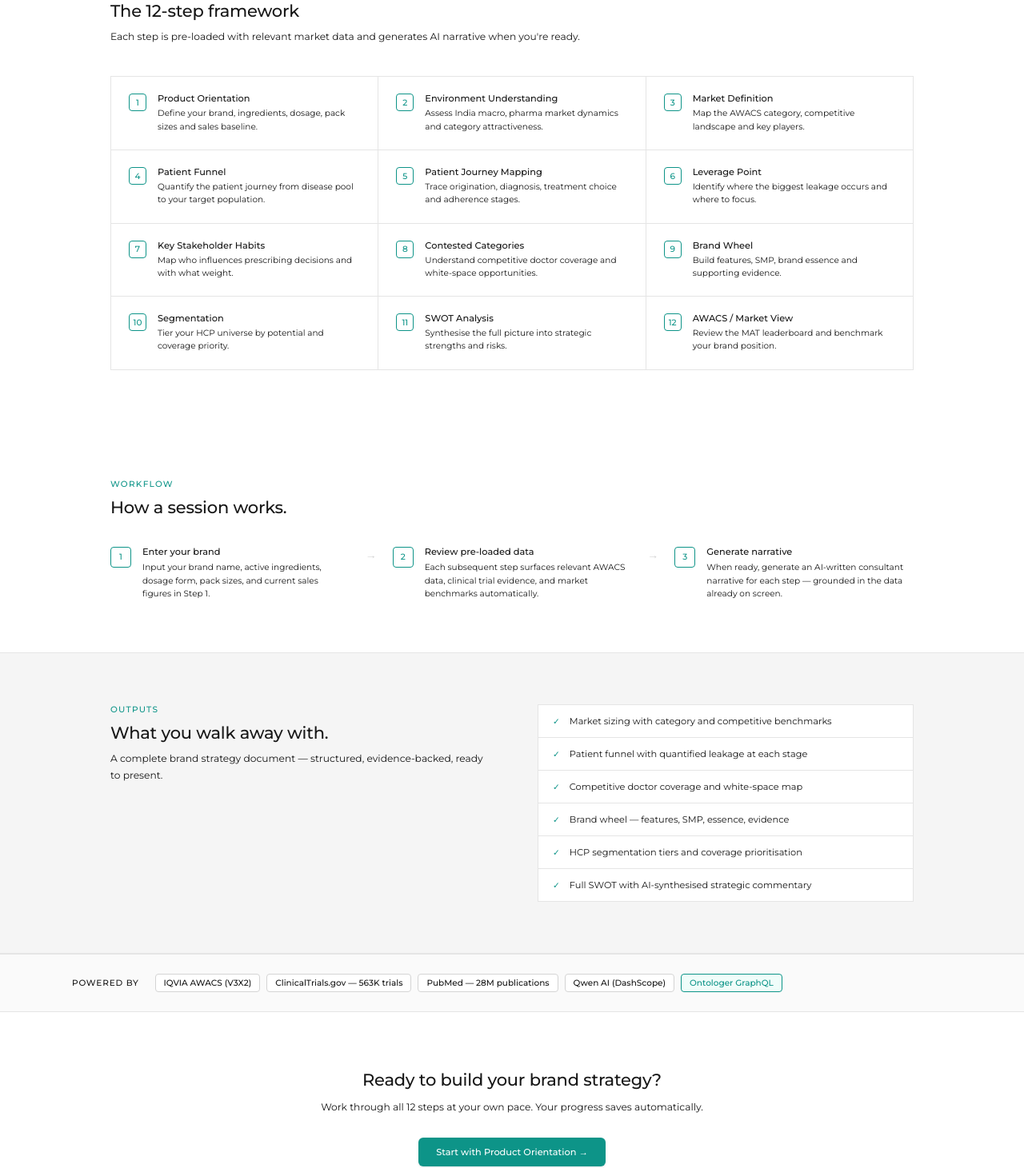
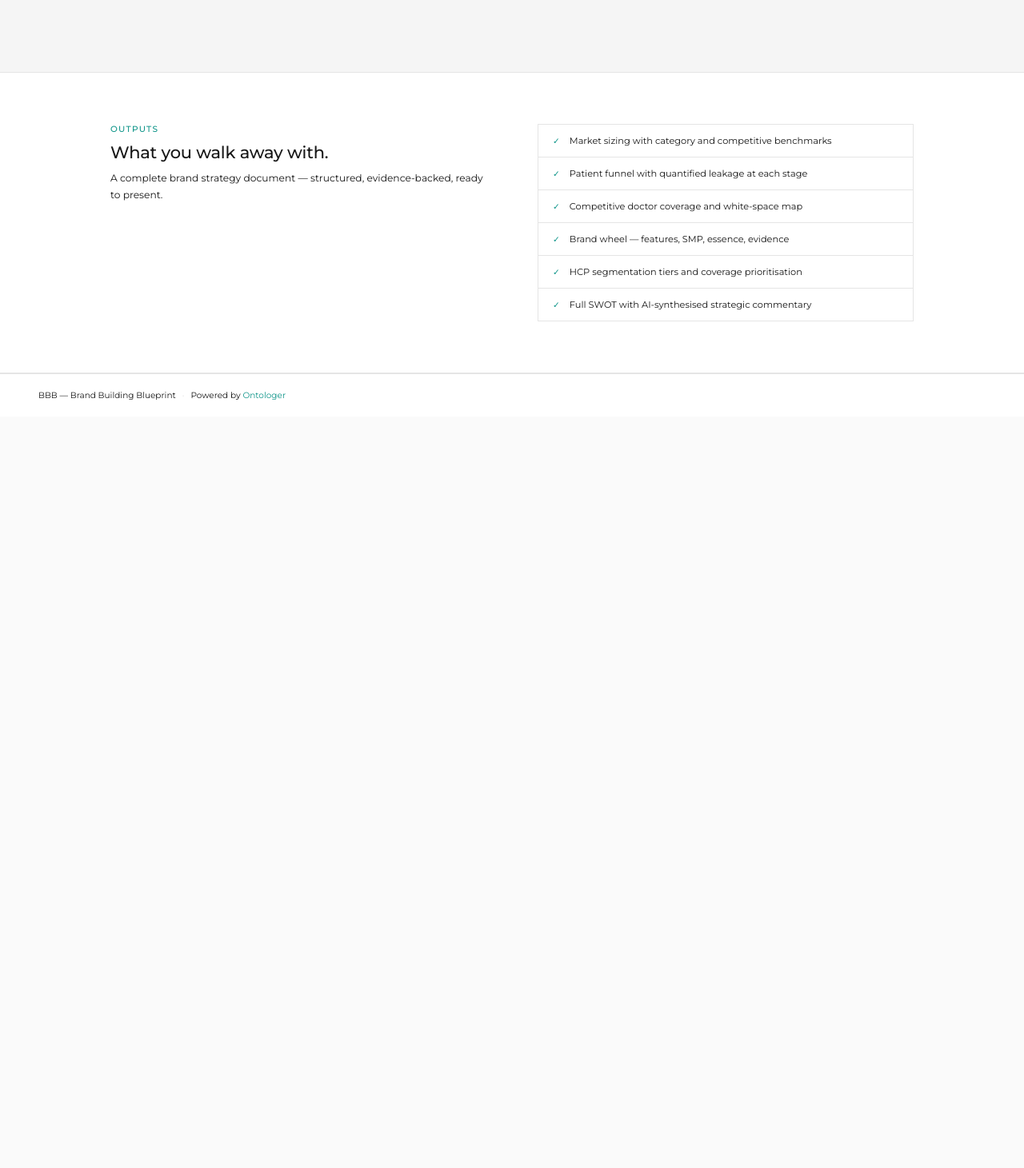
Before and after one commit to cvxn-founder/meenal-bbb, a SvelteKit app in the folder apps/frontend/: page / in a window 1280 px wide. Shown: the part 1171-2632 px from the top of the page at 80% size. After the commit the page ends 1692 px from the top, so only its background shows below. Built offline with nearby package versions, Linux system fonts and the light colour scheme.

Commit message:
refactor: steps grid in hero right column, remove how/strip/cta sections

```diff
--- a/apps/frontend/src/routes/+page.svelte
+++ b/apps/frontend/src/routes/+page.svelte
@@ -122,7 +122,7 @@
 
   <!-- ── Hero ── -->
   <section class="hero">
-    <div class="hero-inner">
+    <div class="hero-left">
       <div class="hero-eyebrow">Pharma Brand Strategy</div>
       <h1 class="hero-title">Structure your brand<br>strategy. Step by step.</h1>
       <p class="hero-sub">
@@ -132,6 +132,19 @@
       <div class="hero-actions">
         <a href="/workspace" class="btn-primary">Start Analysis →</a>
         <span class="hero-note">No sign-in required. State saved locally.</span>
+      </div>
+    </div>
+    <div class="hero-right">
+      <div class="steps-grid">
+        {#each steps as s}
+          <div class="step-card">
+            <span class="step-n">{s.n}</span>
+            <div class="step-info">
+              <span class="step-name">{s.label}</span>
+              <span class="step-desc">{s.desc}</span>
+            </div>
+          </div>
+        {/each}
       </div>
     </div>
   </section>
@@ -147,60 +160,6 @@
     </div>
     <div class="network-svg-wrap">
       <svg bind:this={svgEl}></svg>
-    </div>
-  </section>
-
-  <!-- ── Steps grid ── -->
-  <section class="steps-section">
-    <div class="steps-header">
-      <h2 class="steps-title">The 12-step framework</h2>
-      <p class="steps-sub">Each step is pre-loaded with relevant market data and generates AI narrative when you're ready.</p>
-    </div>
-    <div class="steps-grid">
-      {#each steps as s}
-        <div class="step-card">
-          <span class="step-n">{s.n}</span>
-          <div class="step-info">
-            <span class="step-name">{s.label}</span>
-            <span class="step-desc">{s.desc}</span>
-          </div>
-        </div>
-      {/each}
-    </div>
-  </section>
-
-  <!-- ── How it works ── -->
-  <section class="how-band">
-    <div class="band-inner">
-      <div class="band-header">
-        <span class="band-eyebrow">Workflow</span>
-        <h2 class="band-title">How a session works.</h2>
-      </div>
-      <div class="how-steps">
-        <div class="how-step">
-          <span class="how-n">1</span>
-          <div class="how-info">
-            <div class="how-label">Enter your brand</div>
-            <div class="how-desc">Input your brand name, active ingredients, dosage form, pack sizes, and current sales figures in Step 1.</div>
-          </div>
-        </div>
-        <div class="how-arrow">→</div>
-        <div class="how-step">
-          <span class="how-n">2</span>
-          <div class="how-info">
-            <div class="how-label">Review pre-loaded data</div>
-            <div class="how-desc">Each subsequent step surfaces relevant AWACS data, clinical trial evidence, and market benchmarks automatically.</div>
-          </div>
-        </div>
-        <div class="how-arrow">→</div>
-        <div class="how-step">
-          <span class="how-n">3</span>
-          <div class="how-info">
-            <div class="how-label">Generate narrative</div>
-            <div class="how-desc">When ready, generate an AI-written consultant narrative for each step — grounded in the data already on screen.</div>
-          </div>
-        </div>
-      </div>
     </div>
   </section>
 
@@ -239,27 +198,6 @@
         </div>
       </div>
     </div>
-  </section>
-
-  <!-- ── Data sources strip ── -->
-  <section class="data-strip">
-    <div class="strip-inner">
-      <span class="strip-label">Powered by</span>
-      <div class="strip-sources">
-        <span class="source-pill">IQVIA AWACS (V3X2)</span>
-        <span class="source-pill">ClinicalTrials.gov — 563K trials</span>
-        <span class="source-pill">PubMed — 28M publications</span>
-        <span class="source-pill">Qwen AI (DashScope)</span>
-        <span class="source-pill accent">Ontologer GraphQL</span>
-      </div>
-    </div>
-  </section>
-
-  <!-- ── Footer CTA ── -->
-  <section class="footer-cta">
-    <h2 class="fcta-title">Ready to build your brand strategy?</h2>
-    <p class="fcta-sub">Work through all 12 steps at your own pace. Your progress saves automatically.</p>
-    <a href="/workspace" class="btn-primary">Start with Product Orientation →</a>
   </section>
 
   <footer class="footer">
@@ -310,11 +248,16 @@
 
   /* ── Hero ── */
   .hero {
-    padding: 72px 48px 56px;
+    padding: 64px 48px 56px;
     border-bottom: 1px solid #e5e5e5;
-    max-width: 1100px; margin: 0 auto; width: 100%;
+    max-width: 1340px; margin: 0 auto; width: 100%;
+    display: grid;
+    grid-template-columns: 320px 1fr;
+    gap: 56px;
+    align-items: start;
   }
-  .hero-inner { max-width: 620px; }
+  .hero-left {}
+  .hero-right { min-width: 0; }
   .hero-eyebrow {
     font-size: 0.75rem; font-weight: 500;
     color: #0d9488; text-transform: uppercase;
@@ -329,7 +272,6 @@
   .hero-sub {
     font-size: 0.9375rem; color: #171717;
     line-height: 1.65; margin: 0 0 28px;
-    max-width: 500px;
   }
   .hero-actions {
     display: flex; align-items: center; gap: 20px;
@@ -375,40 +317,9 @@
     width: 100%; height: auto; display: block;
   }
 
-  /* ── How it works band ── */
-  .how-band {
-    background: #ffffff;
-    border-bottom: 1px solid #e5e5e5;
-    padding: 64px 0;
-  }
-  .how-steps {
-    display: flex; align-items: flex-start; gap: 0;
-  }
-  .how-step {
-    flex: 1;
-    display: flex; gap: 14px;
-    align-items: flex-start;
-  }
-  .how-arrow {
-    font-size: 1rem; color: #d4d4d4;
-    padding: 0 20px; padding-top: 2px;
-    flex-shrink: 0; align-self: flex-start;
-  }
-  .how-n {
-    width: 26px; height: 26px; flex-shrink: 0;
-    border: 1px solid #0d9488;
-    border-radius: 4px;
-    display: flex; align-items: center; justify-content: center;
-    font-size: 0.75rem; font-weight: 500; color: #0d9488;
-    margin-top: 1px;
-  }
-  .how-info { display: flex; flex-direction: column; gap: 5px; }
-  .how-label { font-size: 0.8125rem; font-weight: 500; color: #171717; }
-  .how-desc { font-size: 0.75rem; color: #171717; line-height: 1.6; }
-
   /* ── What you produce band ── */
   .output-band {
-    background: #f5f5f5;
+    background: #ffffff;
     border-bottom: 1px solid #e5e5e5;
     padding: 64px 0;
   }
@@ -436,19 +347,6 @@
     flex-shrink: 0; font-weight: 500;
   }
 
-  /* ── Steps section ── */
-  .steps-section {
-    padding: 72px 48px;
-    max-width: 1100px; margin: 0 auto; width: 100%;
-  }
-  .steps-header { margin-bottom: 40px; }
-  .steps-title {
-    font-size: 1.5rem; font-weight: 500;
-    color: #171717; margin: 0 0 10px;
-    letter-spacing: -0.01em;
-  }
-  .steps-sub { font-size: 0.875rem; color: #171717; margin: 0; line-height: 1.6; }
-
   .steps-grid {
     display: grid;
     grid-template-columns: repeat(3, 1fr);
@@ -475,51 +373,6 @@
   .step-info { display: flex; flex-direction: column; gap: 4px; }
   .step-name { font-size: 0.8125rem; font-weight: 500; color: #171717; }
   .step-desc { font-size: 0.75rem; color: #171717; line-height: 1.55; }
-
-  /* ── Data strip ── */
-  .data-strip {
-    background: #fafafa;
-    border-top: 1px solid #e5e5e5;
-    border-bottom: 1px solid #e5e5e5;
-    padding: 24px 48px;
-  }
-  .strip-inner {
-    max-width: 1100px; margin: 0 auto;
-    display: flex; align-items: center; gap: 20px; flex-wrap: wrap;
-  }
-  .strip-label {
-    font-size: 0.75rem; font-weight: 500;
-    color: #171717; text-transform: uppercase;
-    letter-spacing: 0.08em; white-space: nowrap;
-  }
-  .strip-sources { display: flex; gap: 8px; flex-wrap: wrap; }
-  .source-pill {
-    font-size: 0.75rem; font-weight: 500;
-    color: #171717;
-    border: 1px solid #d4d4d4;
-    padding: 4px 10px; border-radius: 4px;
-    background: #ffffff;
-  }
-  .source-pill.accent {
-    color: #0d9488; border-color: #0d9488;
-    background: #f0fdfa;
-  }
-
-  /* ── Footer CTA ── */
-  .footer-cta {
-    padding: 72px 48px;
-    text-align: center;
-    max-width: 1100px; margin: 0 auto; width: 100%;
-  }
-  .fcta-title {
-    font-size: 1.5rem; font-weight: 500;
-    color: #171717; margin: 0 0 12px;
-    letter-spacing: -0.01em;
-  }
-  .fcta-sub {
-    font-size: 0.875rem; color: #171717;
-    margin: 0 0 28px; line-height: 1.6;
-  }
 
   /* ── Shared button ── */
   .btn-primary {
@@ -551,17 +404,17 @@
   .footer-link { color: #0d9488; text-decoration: none; }
   .footer-link:hover { text-decoration: underline; }
 
-  @media (max-width: 768px) {
-    .hero, .steps-section, .footer-cta { padding: 48px 24px; }
+  @media (max-width: 900px) {
+    .hero { grid-template-columns: 1fr; padding: 48px 24px; }
     .nav { padding: 0 24px; }
-    .steps-grid { grid-template-columns: 1fr; }
+    .steps-grid { grid-template-columns: repeat(2, 1fr); }
     .band-inner { padding: 0 24px; }
-    .network-band, .how-band, .output-band { padding: 48px 0; }
+    .network-band, .output-band { padding: 48px 0; }
     .network-svg-wrap { padding: 0 24px; }
-    .how-steps { flex-direction: column; gap: 24px; }
-    .how-arrow { display: none; }
     .output-inner { grid-template-columns: 1fr; gap: 32px; }
-    .data-strip { padding: 20px 24px; }
     .footer { padding: 20px 24px; }
   }
+  @media (max-width: 480px) {
+    .steps-grid { grid-template-columns: 1fr; }
+  }
 </style>
```
